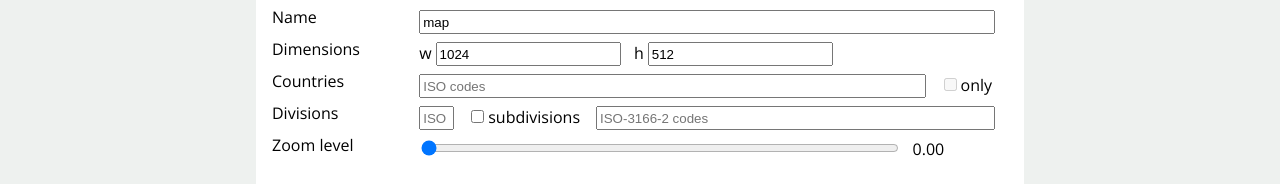
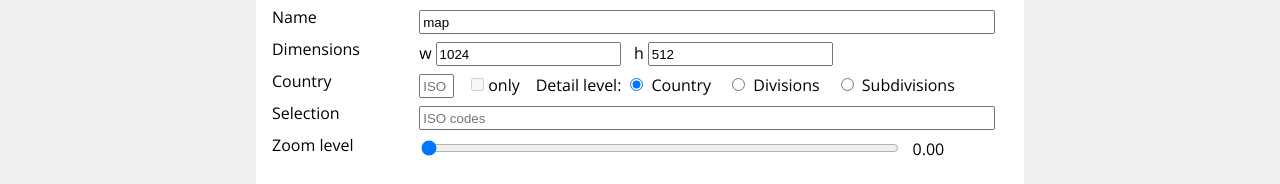
Before and after one commit to jmuffat/jmuffat.com, a Next.js app: page /maps in a window 1280 px wide. Shown: the part 247-431 px from the top of the page. Built offline with nearby package versions, Linux system fonts and the light colour scheme; no server answers.

Commit message:
simplify map parameters, part 1

```diff
--- a/components/form/index.js
+++ b/components/form/index.js
@@ -2,6 +2,7 @@ export * from './hooks'
 export * from './text-field'
 export * from './number-field'
 export * from './checkbox-field'
+export * from './radio-field'
 export * from './colors'
 
 export function FormLine(props){
--- /dev/null
+++ b/components/form/radio-field.js
@@ -0,0 +1,24 @@
+import React from 'react'
+
+export function RadioField(props) {
+  const {form,field,options} = props
+
+  const onChange = a=>form.updateData({[field]: a.value})
+  const formValue = form.data[field]
+
+  return (
+    <>
+    {options.map(a=>(
+      <span key={a.value} className="form-radio">
+        <input
+          type="radio"
+          id={`${field}.${a.value}`}
+          name={field}
+          value={a.value}
+          checked={a.value==formValue}
+          onChange={()=>onChange(a)}/> <label htmlFor={`${field}.${a.value}`}>{a.label}</label>
+      </span>
+    ))}
+    </>
+  )
+}
--- a/components/map/map-component.js
+++ b/components/map/map-component.js
@@ -154,7 +154,10 @@ export class Map extends React.Component {
       onlySelected,
 
       getCountryFill: part => {
-        if (part.iso_a2===detailed) return null
+        if (part.iso_a2===this.props.detailed) {
+          if (this.props.subdivisionLevel==0) return colors.provinceLand
+          return null
+        }
         return countries.includes(part.iso_a2)? colors.sel : colors.land
       },
       getProvinceFill: part => {
@@ -205,13 +208,20 @@ export class Map extends React.Component {
 
     const selection = P.onlySelected? data.filter(part=>P.countries.includes(part.iso_a2)) : data
 
+    const onClick = (e,part)=>{
+      if (!this.panZoom.clicked) return;
+      if (!this.props.onClickCountry) return
+      console.log(e)
+      this.props.onClickCountry(part)
+    }
+
     return selection.map( (part,i)=>(
       <path
         key={i}
         d={part.geometry.svgPath}
         fill={P.getCountryFill(part)}
         stroke={P.colors.countryBorder}
-        onClick={this.props.onClickCountry && (()=>this.props.onClickCountry(part))}
+        onClick      ={this.props.onClickCountry       && this.panZoom.filterClick(()=>this.props.onClickCountry(part)     )}
         onDoubleClick={this.props.onDoubleClickCountry && (()=>this.props.onDoubleClickCountry(part))}
       />
     ))
@@ -226,7 +236,7 @@ export class Map extends React.Component {
         d={part.geometry.svgPath}
         fill={P.getProvinceFill(part)}
         stroke={P.colors.provinceBorder}
-        onClick={this.props.onClickProvince && (()=>this.props.onClickProvince(part))}
+        onClick       ={this.props.onClickProvince      && this.panZoom.filterClick(()=>this.props.onClickProvince(part))}
         onDoubleClick={this.props.onDoubleClickProvince && (()=>this.props.onDoubleClickProvince(part))}
       />
     ))
@@ -255,11 +265,13 @@ export class Map extends React.Component {
   }
 
   changeDetailedCountry(){
+    if (this.props.subdivisionLevel==0) return // detail=None
+
     const iso = this.props.detailed.trim()
     const country = this.directory[iso]
     if (!country) return
 
-    const detail = (country.subdivisions&&this.props.subdivision)? 'subdivisions' : 'divisions'
+    const detail = (country.subdivisions&&this.props.subdivisionLevel==2)? 'subdivisions' : 'divisions'
     const prefix = `${detail}-${iso}`
 
     if (prefix===this.dataDetailedPrefix && this.dataDetailed) return;
--- a/components/map/pan-zoom.js
+++ b/components/map/pan-zoom.js
@@ -80,6 +80,7 @@ export class PanZoom {
 
     this.captureDocumentMouse()
     this.lastPos = this.getMouseSvgPos(e)
+    this.startPos = {x:e.clientX,y:e.clientY}
     return false
   }
 
@@ -92,6 +93,9 @@ export class PanZoom {
 
   onMouseUp(e) {
     if (this.touchInProgress) return
+    const pos = {x:e.clientX,y:e.clientY}
+    const delta = Math.max( Math.abs(this.startPos.x-pos.x), Math.abs(this.startPos.y-pos.y) )
+    this.clicked =  delta < 5
     this.releaseDocumentMouse()
   }
 
@@ -121,4 +125,8 @@ export class PanZoom {
     this.lastPos = pos
     if (this.opt.onPan) this.opt.onPan(delta)
   }
+
+  filterClick(proc) {
+    return e=>{if (this.clicked) proc(e)}
+  }
 }
--- a/pages/maps/index.js
+++ b/pages/maps/index.js
@@ -9,10 +9,18 @@ import {
   FloatField,
   IntField,
   CheckboxField,
+  RadioField,
   FormColors,
   FormLine
 } from '~/components/form'
 import Map from '~/components/map'
+
+
+const subdivisionOptions = [
+  {label:"Country", value:0},
+  {label:"Divisions", value:1},
+  {label:"Subdivisions", value:2}
+]
 
 function FieldLatLon(props) {
   const form = useSubForm(props.form,props.field)
@@ -124,14 +132,16 @@ function Home(props) {
   const defaultData = {
     name:'map',
     countries:'',
-    detailed: '',
-    subdivision:false,
+    detailed: '', // country of interest
+    subdivisionLevel:0,
     onlySelected:false,
     provinces:'',
     center: mapCtrl.center,
     zoomLevel: mapCtrl.zoomLevel,
     width: 1024,
     height: 512,
+
+    // subdivision:false, // obsolete, use subdivisionLevel
 
     colors: {
       water: "#cceeff", // "#e0e0e0",
@@ -144,9 +154,30 @@ function Home(props) {
     }
   }
 
+  function upgradeParameters(data){
+    var a = {
+      ...defaultData,
+      ...data
+    }
+
+    if (a.hasOwnProperty('subdivision')) {
+      console.log('upgrading "subdivision"')
+      a.subdivisionLevel = a.subdivision? 2 : 1
+      delete a.subdivision
+    }
+
+    console.log(a)
+    return a
+  }
+
   const form = useForm(defaultData)
 
   const [current,setCurrent] = React.useState(null)
+
+  const onClickCountry = country=>{
+    form.updateData({detailed: country.iso_a2})
+    setCurrent( <AreaData id="iso_a2" data={country}/> )
+  }
 
   const onToggleCountry = country=>{
     form.updateData({countries: toggleCountry(form.data.countries, country.iso_a2)})
@@ -154,6 +185,10 @@ function Home(props) {
 
   const onToggleProvince = province=>{
     form.updateData({provinces: toggleCountry(form.data.provinces, province.iso_3166_2)})
+  }
+
+  const onChangeDetail = e=>{
+    form.updateData({subdivisionLevel: e.currentTarget.value})
   }
 
   const onSave = ()=>{
@@ -175,10 +210,7 @@ function Home(props) {
     const res = await fetch(url)
     const data = await res.json()
 
-    const upgraded = {
-      ...defaultData,
-      ...data
-    }
+    const upgraded = upgradeParameters(data)
 
     form.setData(upgraded)
     mapCtrl.setCenter(data.center)
@@ -201,7 +233,7 @@ function Home(props) {
   }
 
   const onChangeSlider = e=>mapCtrl.setZoomLevel(e.currentTarget.value/100)
-  const soloDisabled = form.data.countries.length<1
+  const soloDisabled = !form.data.detailed
 
   return (
     <BasePage title="SVG Maps Generator">
@@ -237,15 +269,15 @@ function Home(props) {
         <IntField form={form} field="height" label="h"/>
       </FormLine>
 
-      <FormLine label="Countries">
-        <TextField form={form} field="countries" placeholder="ISO codes" filter={a=>a.toUpperCase()} className="wide" />
+      <FormLine label="Country">
+        <TextField form={form} field="detailed" placeholder="ISO code" filter={a=>a.toUpperCase()} width="2em" />
         <CheckboxField form={form} field="onlySelected" label="only" disabled={soloDisabled}/>
+        <label>Detail level:</label>
+        <RadioField form={form} field="subdivisionLevel" options={subdivisionOptions}/>
       </FormLine>
 
-      <FormLine label="Divisions">
-        <TextField form={form} field="detailed" placeholder="ISO code" filter={a=>a.toUpperCase()} width="2em" />
-        <CheckboxField form={form} field="subdivision" label="subdivisions" disabled={false}/>
-        <TextField form={form} field="provinces" filter={a=>a.toUpperCase()} placeholder="ISO-3166-2 codes" className="wide" />
+      <FormLine label="Selection">
+        <TextField form={form} field="selection" placeholder="ISO codes" filter={a=>a.toUpperCase()} className="wide" />
       </FormLine>
 
       <FormLine label="Zoom level">
@@ -274,10 +306,10 @@ function Home(props) {
         countries={form.data.countries}
         onlySelected={form.data.onlySelected}
         detailed={form.data.detailed}
-        subdivision={form.data.subdivision}
+        subdivisionLevel={form.data.subdivisionLevel}
         provinces={form.data.provinces}
 
-        onClickCountry={a=>setCurrent( <AreaData id="iso_a2" data={a}/> )}
+        onClickCountry={onClickCountry}
         onDoubleClickCountry={country=>onToggleCountry(country)}
 
         onClickProvince={a=>setCurrent( <AreaData id="iso_3166_2" data={a}/> )}
--- a/styles/form.scss
+++ b/styles/form.scss
@@ -26,7 +26,7 @@
     }
   }
 
-  .form-checkbox {
+  .form-checkbox, .form-radio {
     input {
       margin-right: 4px
     }
```
